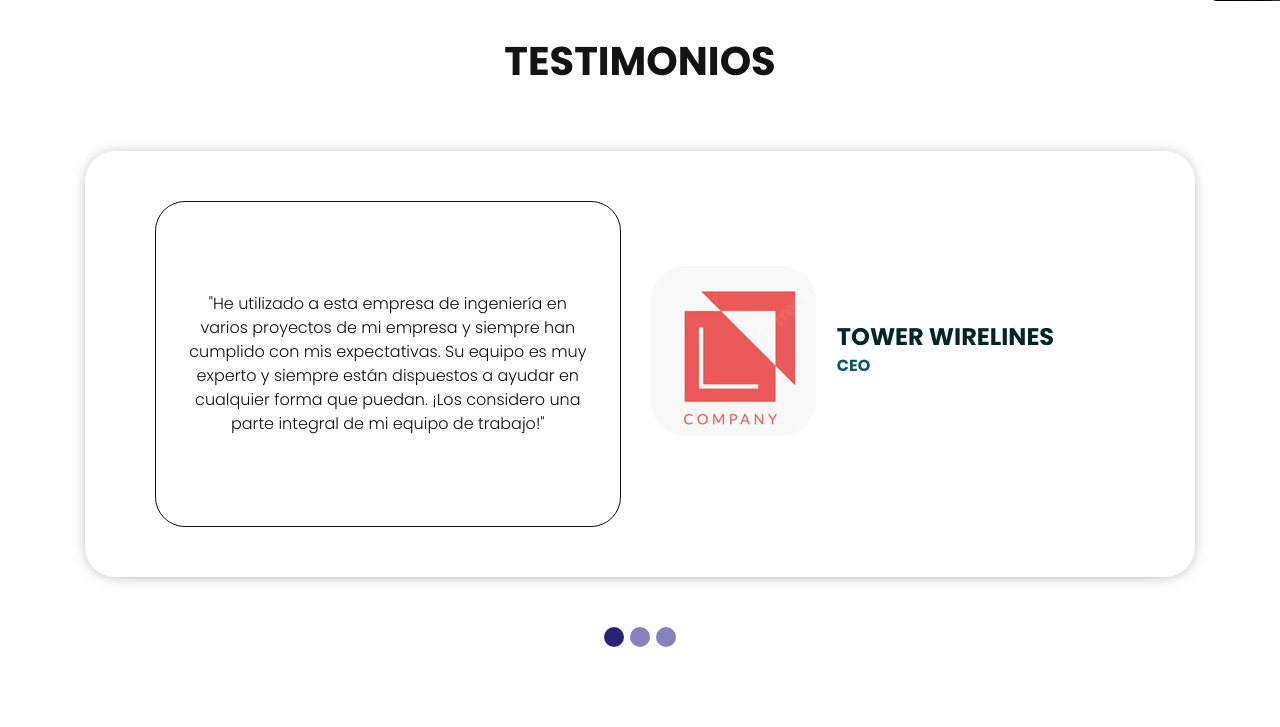
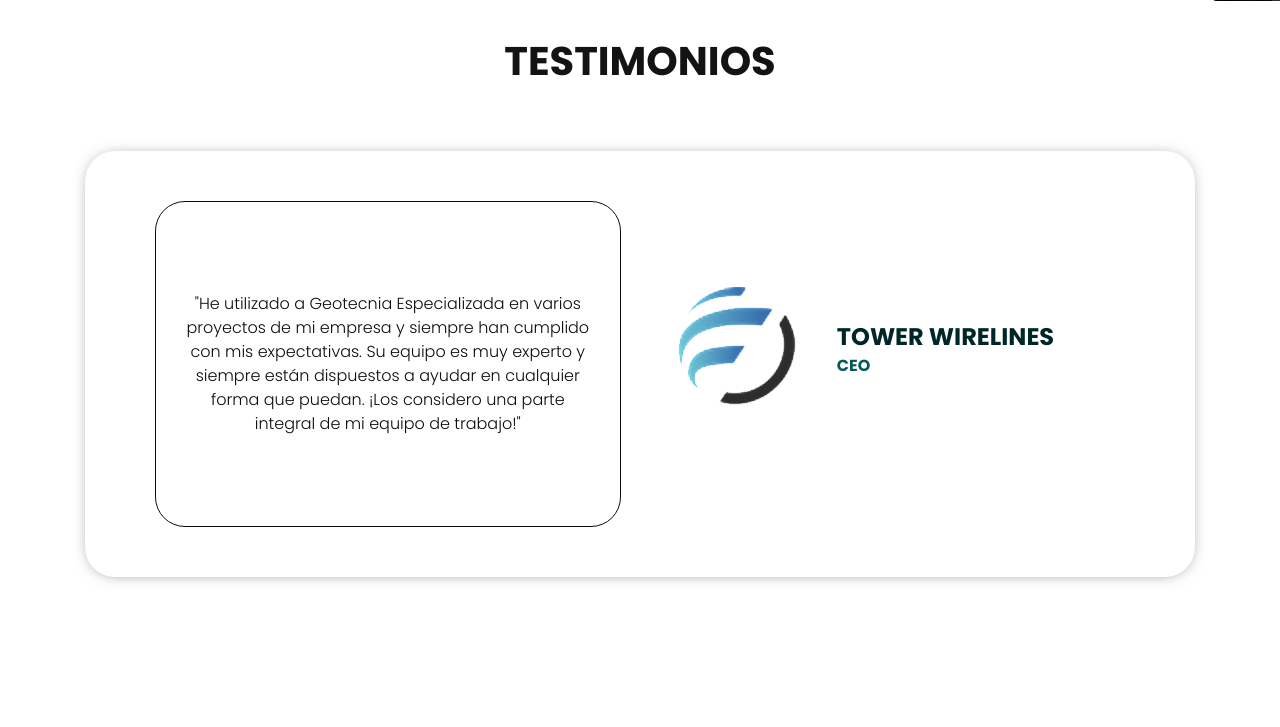
Before and after one commit to savelasquezo/geoesp, a Django app: page / in a window 1280 px wide. Shown: the part 2587-3314 px from the top of the page. Run offline with Django 4.2, Linux system fonts and the light colour scheme; some libraries are stand-ins or nearby versions.

Commit message:
UpdatePages V2

```diff
--- a/Home/static/css/style.css
+++ b/Home/static/css/style.css
@@ -446,6 +446,8 @@ button {
 /* banner section end */
 
 
+
+
 /* services section start */
 
 .services_section {
@@ -481,6 +483,7 @@ button {
     width: 100%;
     float: left;
     text-align: center;
+    border-radius: 20px;
 }
 
 .btn_main {
--- a/Home/templates/index.html
+++ b/Home/templates/index.html
@@ -99,20 +99,22 @@
             <h1 class="client_taital">TESTIMONIOS</h1>
             <div class="client_section_2">
                <div id="carouselExampleIndicators" class="carousel slide" data-ride="carousel">
-                  <ol class="carousel-indicators">
+                   <!--<ol class="carousel-indicators">
                      <li data-target="#carouselExampleIndicators" data-slide-to="0" class="active"></li>
                      <li data-target="#carouselExampleIndicators" data-slide-to="1"></li>
                      <li data-target="#carouselExampleIndicators" data-slide-to="2"></li>
-                  </ol>
+                  </ol>-->
                   <div class="carousel-inner">
                      <div class="carousel-item active">
                         <div class="client_main">
                            <div class="box_left">
-                              <p class="lorem_text">"He utilizado a esta empresa de ingeniería en varios proyectos de mi empresa y siempre han cumplido con mis expectativas. Su equipo es muy experto y siempre están dispuestos a ayudar en cualquier forma que puedan. ¡Los considero una parte integral de mi equipo de trabajo!"</p>
+                              <p class="lorem_text">"He utilizado a Geotecnia Especializada en varios proyectos de mi empresa
+                                 y siempre han cumplido con mis expectativas. Su equipo es muy experto y siempre están dispuestos
+                                 a ayudar en cualquier forma que puedan. ¡Los considero una parte integral de mi equipo de trabajo!"</p>
                            </div>
                            <div class="box_right">
                               <div class="client_taital_left">
-                                 <div class="client_img"><img src="{% static 'images/clients/client-img1.png' %}"></div>
+                                 <div class="client_img"><img src="{% static 'images/clients/client-img0.png' %}"></div>
                               </div>
                               <div class="client_taital_right">
                                  <h4 class="client_name">Tower Wirelines</h4>
@@ -121,7 +123,7 @@
                            </div>
                         </div>
                      </div>
-                     <div class="carousel-item">
+                      <!--<div class="carousel-item">
                         <div class="client_main">
                            <div class="box_left">
                               <p class="lorem_text">"Nunca había trabajado con una empresa de ingeniería antes y estaba un poco nervioso al hacerlo. Sin embargo, desde el primer día, me sentí muy cómodo trabajando con el equipo de esta empresa. Su comunicación clara ¡No podría estar más satisfecho con el resultado final!"</p>
@@ -137,7 +139,7 @@
                            </div>
                         </div>
                      </div>
-                     <div class="carousel-item">
+                    <div class="carousel-item">
                         <div class="client_main">
                            <div class="box_left">
                               <p class="lorem_text">"Mi proyecto de ingeniería era un poco complicado y estaba un poco preocupado de cómo lo iban a manejar. Sin embargo, el equipo de esta empresa se abocó a la tarea con determinación y lo lograron ¡Estoy muy agradecido por haber hecho un trabajo increíble!"</p>
@@ -152,7 +154,7 @@
                               </div>
                            </div>
                         </div>
-                     </div>
+                     </div>-->
                   </div>
                </div>
             </div>
```
Also changed, not shown: Home/static/images/clients/client-img0.png (added).
